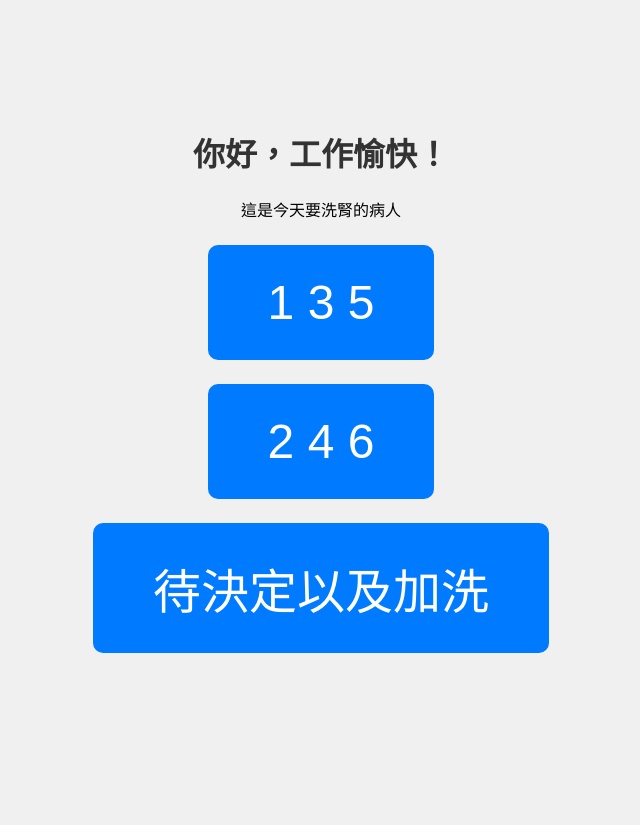
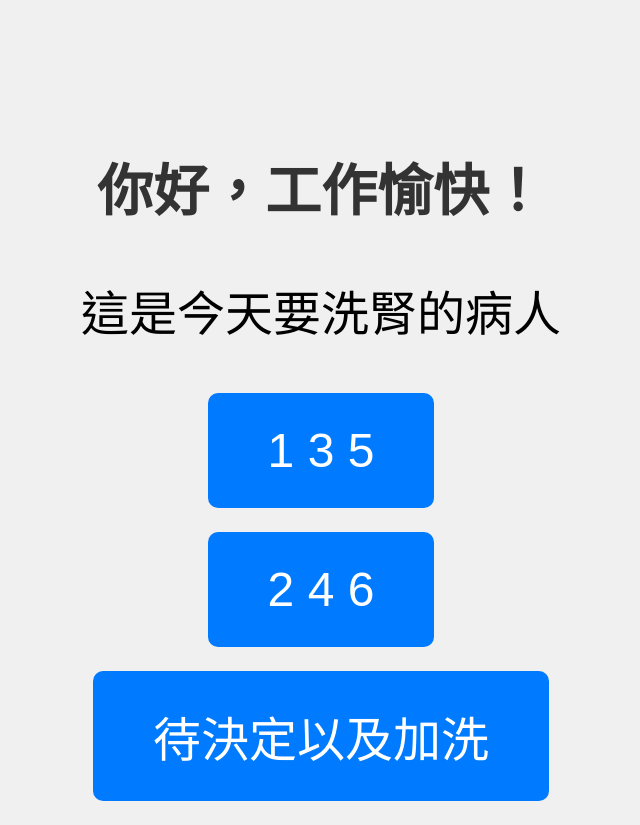
Before and after one commit to martino-ai/HD-patients-V3, a plain HTML site: page index.html in a window 1280 px wide. Shown: the whole page, without its empty margins (319-959 px from the left). Before the commit the page ends 800 px from the top, so only its background shows below. Drawn offline with Linux system fonts and the light colour scheme.

Commit message:
Enhance font sizes in index.html
Increased font sizes for body and heading.

```diff
--- a/index.html
+++ b/index.html
@@ -9,9 +9,11 @@
       background-color: #f0f0f0;
       text-align: center;
       padding-top: 100px;
+      font-size: 48px; /* 加大全頁基本字體 */
     }
     h1 {
       color: #333;
+      font-size: 56px; /* 加大標題 */
     }
     button {
       display: block;
```
